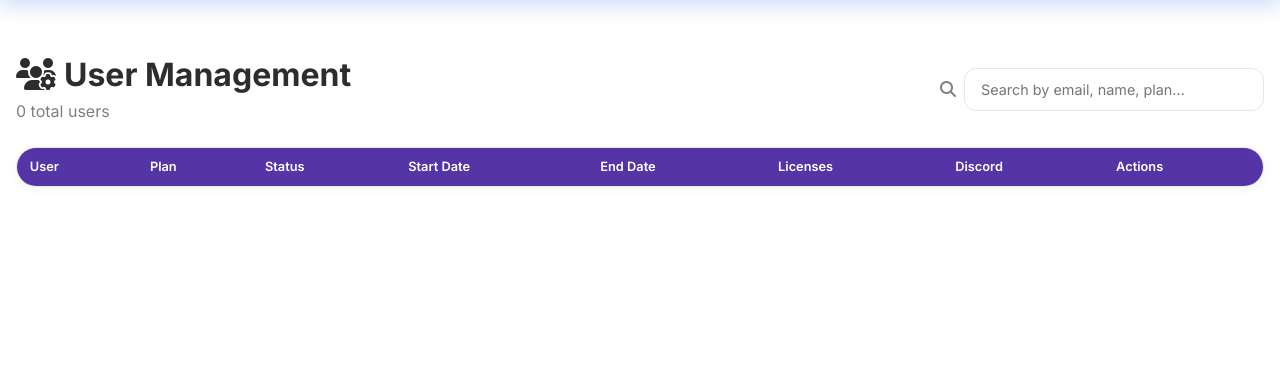
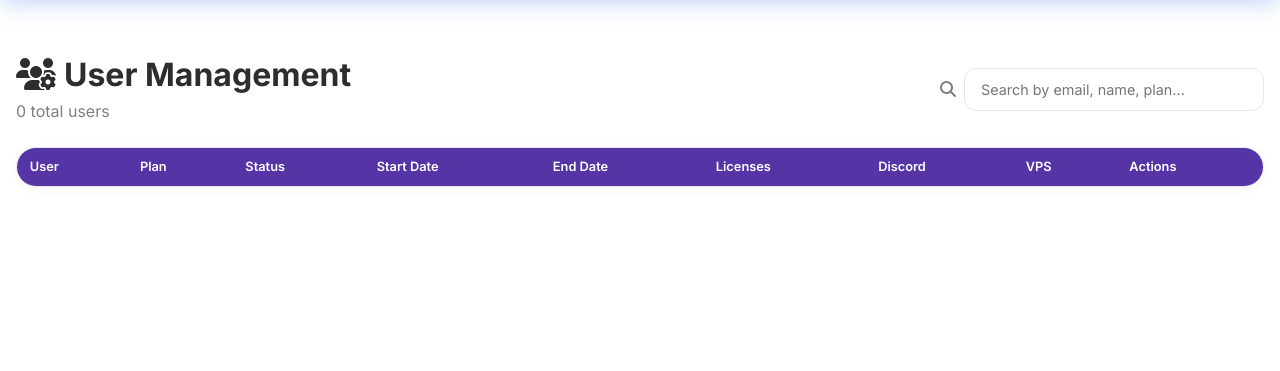
Before and after one commit to NDBOSSY/LWIX, a Flask app: template templates/admin/users.html in a window 1280 px wide. Shown: the part 71-442 px from the top of the page. Run offline with Flask 3, Linux system fonts and the light colour scheme; the template is opened without the code that fills it, so the values that code supplies are empty.

Commit message:
Update users main.html

```diff
--- a/templates/admin/users.html
+++ b/templates/admin/users.html
@@ -53,6 +53,10 @@
     .badge-monthly { background: #4B7BE5; color: white; padding: 0.2rem 0.5rem; border-radius: 12px; font-size: 0.7rem; }
     .badge-yearly { background: #A85CF9; color: white; padding: 0.2rem 0.5rem; border-radius: 12px; font-size: 0.7rem; }
     .badge-lifetime { background: #F59E0B; color: white; padding: 0.2rem 0.5rem; border-radius: 12px; font-size: 0.7rem; }
+
+    .badge-vps-active { background: #3FBFB3; color: white; padding: 0.2rem 0.5rem; border-radius: 12px; font-size: 0.7rem; }
+    .badge-vps-provisioning { background: #F59E0B; color: white; padding: 0.2rem 0.5rem; border-radius: 12px; font-size: 0.7rem; }
+    .badge-vps-none { background: #E5E7EB; color: #6B7280; padding: 0.2rem 0.5rem; border-radius: 12px; font-size: 0.7rem; }
 
     .btn-outline-danger {
         border: 1.5px solid #EF4444;
@@ -192,6 +196,7 @@
                             <th>End Date</th>
                             <th>Licenses</th>
                             <th>Discord</th>
+                            <th>VPS</th>
                             <th>Actions</th>
                         </tr>
                     </thead>
@@ -295,6 +300,19 @@
                                 {% endif %}
                             </td>
 
+                            <!-- VPS Column -->
+                            <td>
+                                {% if user.vps_status == 'active' %}
+                                <span class="badge badge-vps-active"><i class="fas fa-server me-1"></i>Active</span>
+                                {% elif user.vps_status == 'provisioning' %}
+                                <span class="badge badge-vps-provisioning"><i class="fas fa-spinner fa-spin me-1"></i>Provisioning</span>
+                                {% elif user.vps_id %}
+                                <span class="badge badge-vps-none">{{ user.vps_status|title }}</span>
+                                {% else %}
+                                <span class="badge badge-vps-none">None</span>
+                                {% endif %}
+                            </td>
+
                             <!-- Actions Column -->
                             <td class="actions-cell">
                                 <div class="d-flex gap-1">
```
